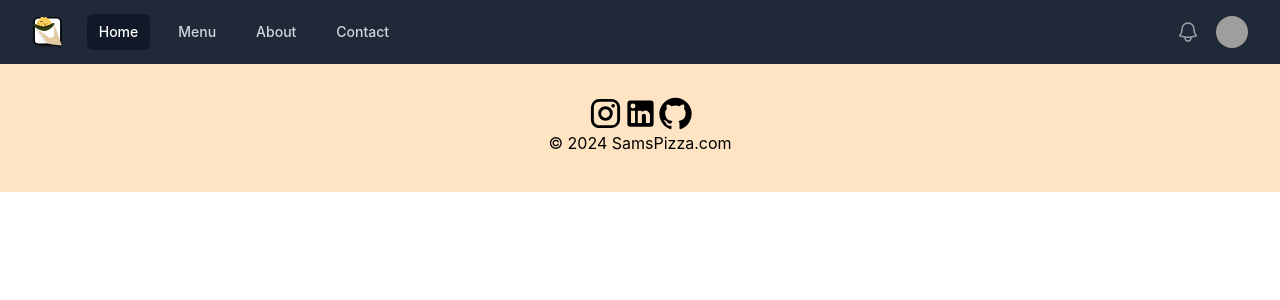
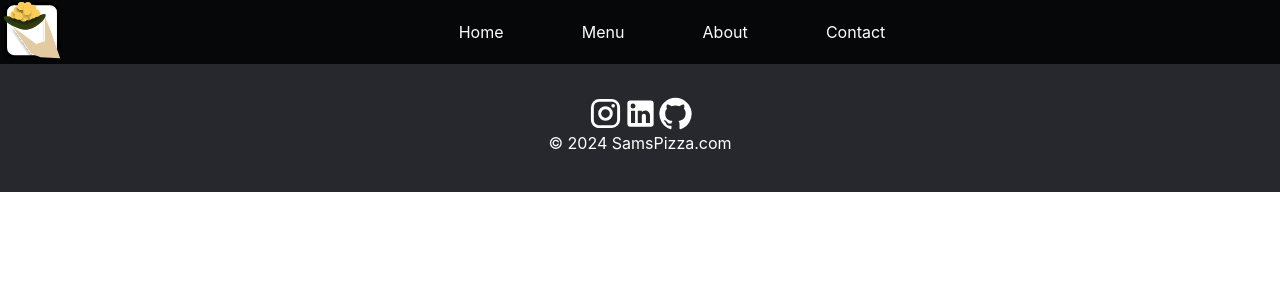
Before and after one commit to SammaniAri/PizzaRestaurant, a React (Create React App) app: page /contact in a window 1280 px wide. Shown: the top 300 px of the page. Built offline with nearby package versions, Linux system fonts and the light colour scheme; grey boxes are pictures that could not be loaded.

Commit message:
trying out a new header

```diff
--- a/src/App.css
+++ b/src/App.css
@@ -2,8 +2,10 @@
 
 .App {
   text-align: center;
-  background-color: bisque;
+  background-color: #26282D;
+  color: white;
 }
+
 
 .App-logo {
   height: 40vmin;
--- a/src/App.js
+++ b/src/App.js
@@ -1,10 +1,11 @@
 /** @format */
 
 import "./App.css";
-import Navbar from "./components/Navbar";
+//import Navbar from "./components/Navbar";
 import Home from "./pages/Home";
 import Footer from "./components/Footer";
-//import NewNav from "./components/NewNav";
+import Header from "./components/Header";
+//import Navbar from "./components/Navbar";
 
 import {
 	BrowserRouter as Router,
@@ -16,7 +17,7 @@ function App() {
 	return (
 		<div className="App">
 			<Router>
-				<Navbar />
+				<Header />
 				<Routes>
 					<Route
 						path="/"
--- /dev/null
+++ b/src/components/Header.jsx
@@ -0,0 +1,56 @@
+/** @format */
+
+import React, { useState } from "react";
+import Logo from "../assets/logo.svg";
+import { Link } from "react-router-dom";
+import MenuIcon from "@mui/icons-material/Menu";
+
+const Header = () => {
+	const [hamburger, setHamburger] =
+		useState(false);
+	const toggleHamburger = () => {
+		setHamburger(!hamburger);
+	};
+
+	return (
+		<div class="bg-[#050708] sticky top-0 z-[20] mx-auto flex w-full items-center justify-between">
+			<div class="hamburger md:hidden fixed top-4 left-4 z-50">
+				<button
+					onClick={toggleHamburger}>
+					<MenuIcon fontSize="large" />
+				</button>
+			</div>
+			<div
+				class="mobileLinks"
+				className={`sm:hidden ${
+					hamburger
+						? "flex flex-col space-y-1 fixed top-12 left-12 z-50 bg-[#050708] rounded-lg w-64"
+						: "hidden"
+				}`}>
+				<Link to="/">Home</Link>
+				<Link to="/menu">Menu</Link>
+				<Link to="/about">About</Link>
+				<Link to="/contact">
+					Contact
+				</Link>
+			</div>
+			<img
+				class="h-16 w-16 hidden md:inline "
+				src={Logo}
+				alt="Your Company"
+			/>
+			<div class="navLinks hidden md:flex w-1/3 justify-between">
+				<Link to="/">Home</Link>
+				<Link to="/menu">Menu</Link>
+				<Link to="/about">About</Link>
+				<Link to="/contact">
+					Contact
+				</Link>
+			</div>
+
+			<div></div>
+		</div>
+	);
+};
+
+export default Header;
--- a/src/pages/Home.jsx
+++ b/src/pages/Home.jsx
@@ -2,7 +2,7 @@
 
 import React from "react";
 import { Link } from "react-router-dom";
-import headerImage from "../assets/Steaming-slice.svg";
+import headerImage from "../assets/bgbgpizza.svg";
 
 const Home = () => {
 	return (
@@ -13,10 +13,10 @@ const Home = () => {
 					backgroundImage: `url(${headerImage})`,
 				}}>
 				<div class="pt-16">
-					<h1 class=" pt-48 pb-2 font-semibold leading-none tracking-tight text-gray-900 text-3xl md:text-5xl lg:text-6xl dark:text-white">
+					<h1 class=" pt-48 pb-2 font-semibold leading-none tracking-tight text- whitetext-3xl md:text-5xl lg:text-6xl dark:text-white">
 						Sam's Pizza
 					</h1>
-					<h2 class="pb-16 text-2xl md:text-4xl lg:text-5xl font-normal dark:text-white">
+					<h2 class="pb-16 text-2xl md:text-4xl lg:text-5xl font-normal text-white dark:text-white">
 						Pizza to fit any taste
 					</h2>
 					<Link>
@@ -28,6 +28,7 @@ const Home = () => {
 					</Link>
 				</div>
 			</div>
+			<div></div>
 		</div>
 	);
 };
```
Also changed, not shown: 1 other file (tests, documents, lock files or other folders).
